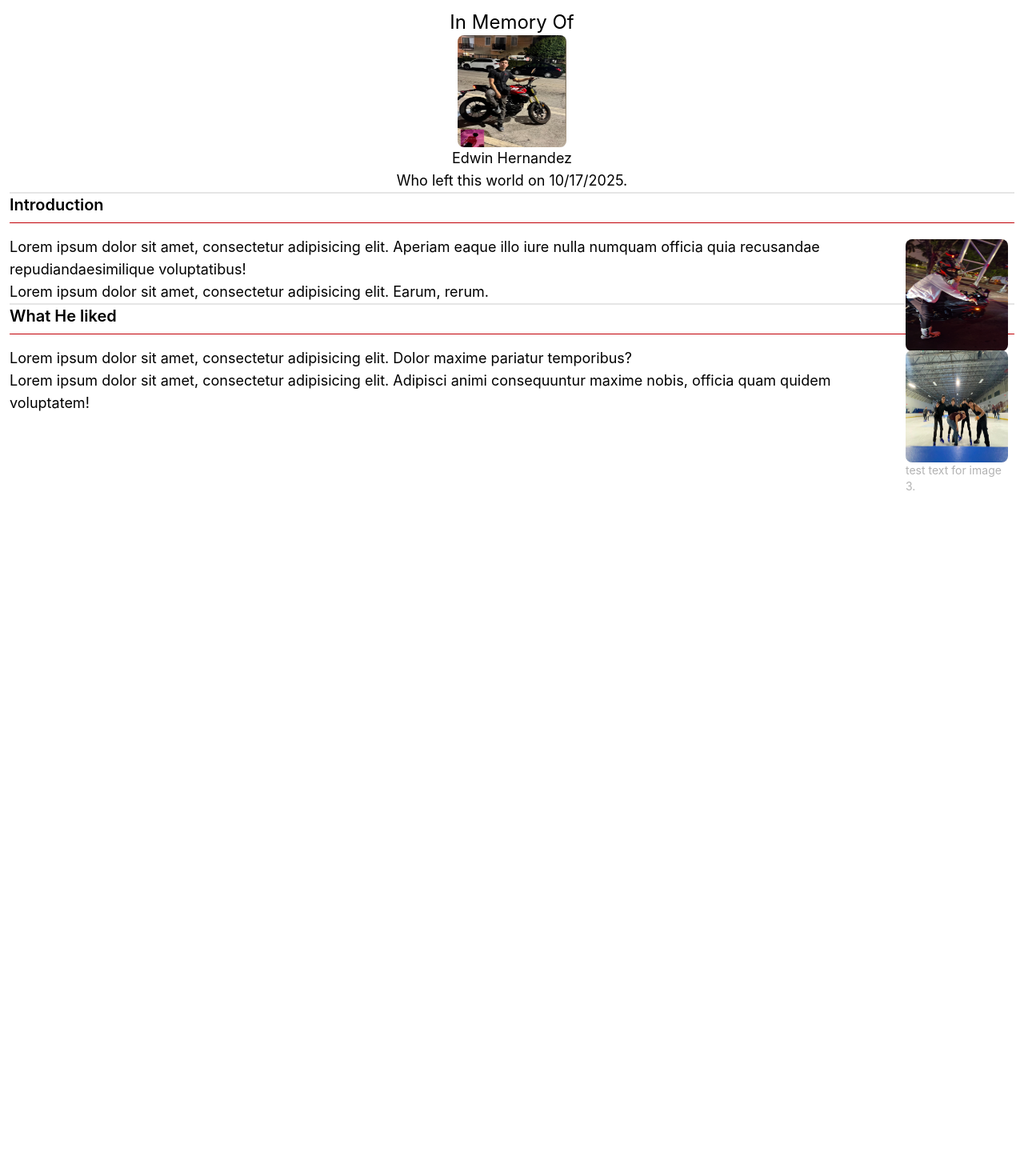
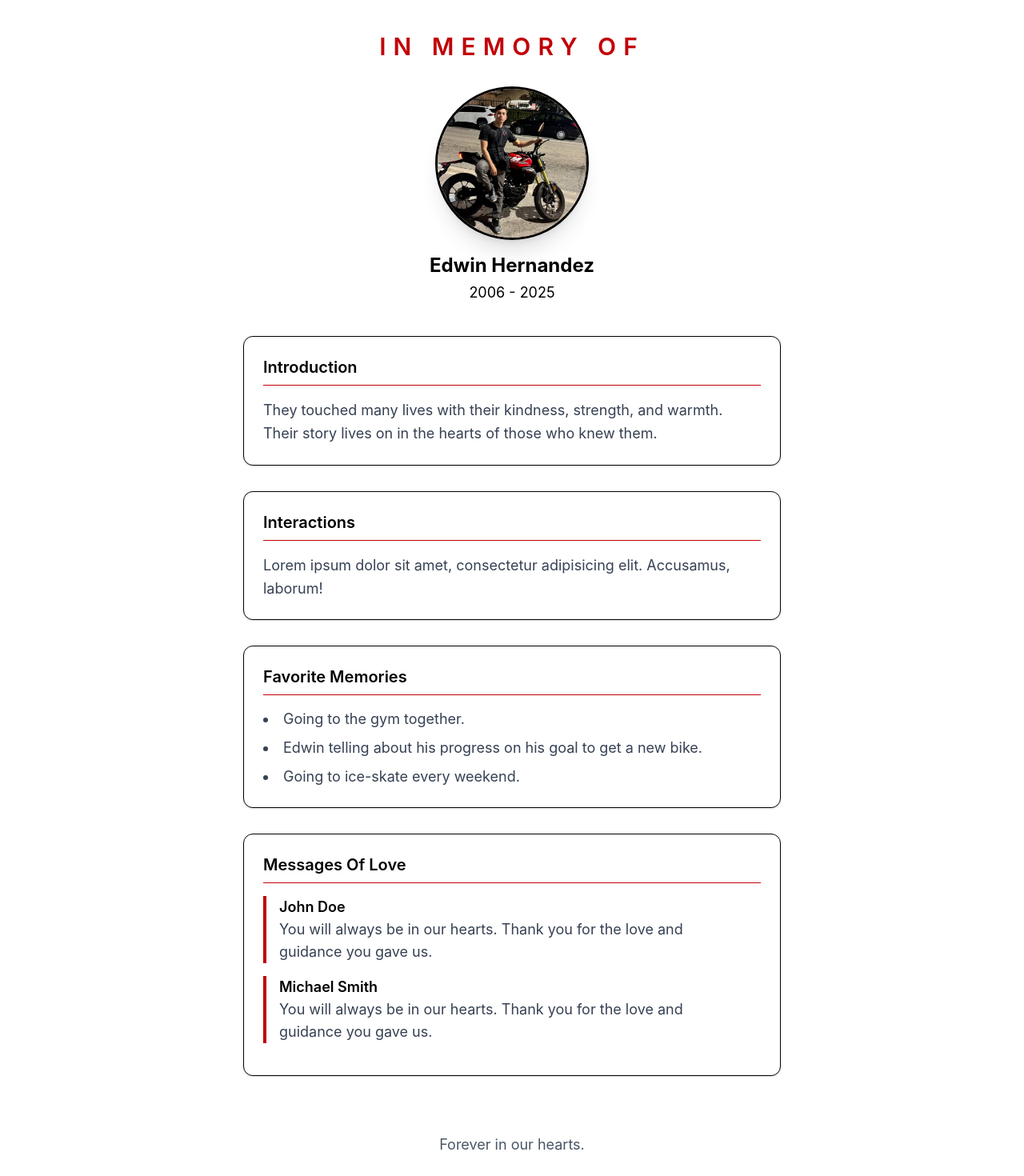
Before and after one commit to theBreadLover/memorial, a React (Vite) app: page / in a window 1280 px wide. Shown: the top 1470 px of the page at 80% size. Before the commit the page ends 800 px from the top, so only its background shows below. Built offline with nearby package versions, Linux system fonts and the light colour scheme.

Commit message:
Remaking Home and Section Layout

```diff
--- a/src/App.tsx
+++ b/src/App.tsx
@@ -1,40 +1,23 @@
-import Separator from "./components/Separator.tsx";
-import images from "./utils/images.ts";
-import Section from "./components/Section.tsx";
+import Home from "./pages/Home.tsx";
+import Messages from "./pages/Messages.tsx";
 
 export default function App () {
   return (
-    <>
-      {/*<Header />*/}
-      <main className="main">
-        <article className="bg-transparent m-1 p-2">
-          <section className="article-section flex flex-col flex-wrap text-center items-center">
-            <h1 className="banner-title text-center text-2xl">In Memory Of</h1>
-            <img className="banner-image" alt="and" src={images[1].src} />
-            <p className="banner-text">
-              Edwin Hernandez
-              <br/>
-              Who left this world on 10/17/2025.
-            </p>
-          </section>
-          <Separator />
+    <main
+      className="min-h-screen bg-white text-black flex flex-col items-center px-4 py-10"
+      role="main"
+      aria-labelledby="memorial-title"
+    >
+      <Home />
+      <Messages />
 
-          <Section
-            title={"Introduction"}
-            image={images[3]}
-            text={
-              "Lorem ipsum dolor sit amet, consectetur adipisicing elit. Aperiam eaque illo iure nulla numquam officia quia recusandae repudiandaesimilique voluptatibus!\n Lorem ipsum dolor sit amet, consectetur adipisicing elit. Earum, rerum."}
-          />
-          <Separator />
-
-          <Section
-            title={"What He liked"}
-            image={images[2]}
-            text={"Lorem ipsum dolor sit amet, consectetur adipisicing elit. Dolor maxime pariatur temporibus?\n Lorem ipsum dolor sit amet, consectetur adipisicing elit. Adipisci animi consequuntur maxime nobis, officia quam quidem voluptatem!"}
-          />
-        </article>
-
-      </main>
-    </>
+      <footer
+        className="text-center text-gray-600 mt-10"
+        role="contentinfo"
+        aria-label="Footer note"
+      >
+        <p>Forever in our hearts.</p>
+      </footer>
+    </main>
   )
 }
--- a/src/components/Header.tsx
+++ /dev/null
@@ -1,13 +0,0 @@
-import { NavLink } from 'react-router-dom';
-
-export default function Header() {
-	return (
-		<header className="sticky top-0 my-2 bg-white/10 backdrop-blur-md w-full">
-			<nav className="pt-1 pr-5 flex justify-end" aria-label="Main navigation">
-				<NavLink to="/" end className="nav-link">Home</NavLink>
-				<NavLink to="gallery" className="nav-link">Gallery</NavLink>
-			</nav>
-		</header>
-
-	)
-}
--- /dev/null
+++ b/src/components/MessageSection.tsx
@@ -0,0 +1,25 @@
+type properties = {
+	author: string,
+	relation: string,
+	text: string,
+}
+
+export default function MessageSection({author, relation, text}: properties) {
+
+	let paragraphs: string[] = text.trim().split('\n');
+
+	return (
+		<article
+			className="border-l-4 border-red-700 pl-4 mb-4"
+			aria-label={`Message from ${relation}`}
+		>
+			<h3 className="font-semibold text-lg">{author}</h3>
+			{paragraphs.map((paragraph: string, index: number) => (
+					<p key={index} className="text-gray-700">
+						{paragraph.trim()}
+					</p>
+				))}
+		{/**/}
+		</article>
+	)
+}
--- a/src/components/Section.tsx
+++ b/src/components/Section.tsx
@@ -1,25 +1,18 @@
-import PhotoCard from "./PhotoCard.tsx";
-
 type properties = {
 	title: string,
-	image: {
-		src: string,
-		quote: string
-	},
 	text: string
 }
 
-export default function Section({title, image, text}: properties) {
+export default function Section({title, text}: properties) {
 	const separatedText: string[] = text.trim().split("\n");
 
 	return (
 		<>
-			<section className="article-section">
+			<section className="section-container" aria-label={`${title} section`}>
 				<h2 className="section-title">{title}</h2>
-				<PhotoCard imgSrc={image.src} caption={image.quote} />
 				{separatedText.map((paragraph: string, index: number)=> {
 					return (
-						<p key={index} className="article-text">{paragraph.trim()}</p>
+						<p key={index} className="leading-relaxed text-gray-700">{paragraph.trim()}</p>
 					)
 				})}
 			</section>
--- a/src/components/Separator.tsx
+++ /dev/null
@@ -1,5 +0,0 @@
-export default function Separator() {
-	return (
-		<div className="border border-line-color" />
-	)
-}
--- /dev/null
+++ b/src/pages/Home.tsx
@@ -0,0 +1,63 @@
+import images from "../utils/images.ts";
+import Section from "../components/Section.tsx";
+// import images from "../utils/images.ts";
+
+export default function Home () {
+	return (
+		<>
+			<header className="text-center mb-10 max-w-2xl w-full" role="banner">
+				<h1 id="memorial-title" className="text-3xl font-semibold tracking-[0.3em] uppercase text-red-700">
+					In Memory Of
+				</h1>
+				<figure className="mt-8 flex flex-col items-center">
+					<img
+						src={images[1].src}
+						alt="Portrait of Edwin Hernandez"
+						className="w-48 h-48 rounded-full object-cover border-3 border-black shadow-xl"
+					/>
+					<figcaption className="sr-only">Edwin Hernandez</figcaption>
+				</figure>
+				<p className="text-2xl font-bold mt-4" aria-label="Person's name">
+					Edwin Hernandez
+				</p>
+				<time
+					className="Text-gray-600 mt-1 block" dateTime="2006 - 2025">
+					2006 - 2025
+				</time>
+			</header>
+
+			{/* Introduction Section */}
+			<Section
+				title="Introduction"
+				text="They touched many lives with their kindness, strength, and warmth.
+					Their story lives on in the hearts of those who knew them."
+			/>
+
+			{/* Interaction Section */}
+			<Section
+				title={"Interactions"}
+				text={"Lorem ipsum dolor sit amet, consectetur adipisicing elit. Accusamus, laborum!"}
+			/>
+
+			{/* Memories Section */}
+			<section
+				className="section-container"
+				aria-labelledby="memories-title"
+			>
+				<h2
+					id="memories-title"
+					className="section-title"
+				>
+					Favorite Memories
+				</h2>
+				<ul className="list-disc list-inside text-gray-700 space-y-2">
+					<li>Going to the gym together.</li>
+					<li>Edwin telling about his progress on his goal to get a new bike.</li>
+					<li>Going to ice-skate every weekend.</li>
+				</ul>
+			</section>
+
+			{/* Messages Section */}
+		</>
+	);
+};
--- /dev/null
+++ b/src/pages/Messages.tsx
@@ -0,0 +1,28 @@
+import MessageSection from "../components/MessageSection.tsx";
+
+export default function Messages() {
+	return (
+		<section
+			className="section-container"
+			aria-labelledby="messages-title"
+		>
+			<h2
+			id="messages-title"
+			className="text-xl font-semibold border-b border-red-700 pb-2 mb-4"
+			>
+			Messages Of Love
+			</h2>
+			<MessageSection
+				author={"John Doe"}
+				relation={"Friend"}
+				text={"You will always be in our hearts. Thank you for the love and\nguidance you gave us."}
+			/>
+
+			<MessageSection
+				author={"Michael Smith"}
+				relation={"Family"}
+				text={"You will always be in our hearts. Thank you for the love and\n guidance you gave us."}
+			/>
+		</section>
+	)
+}
```
